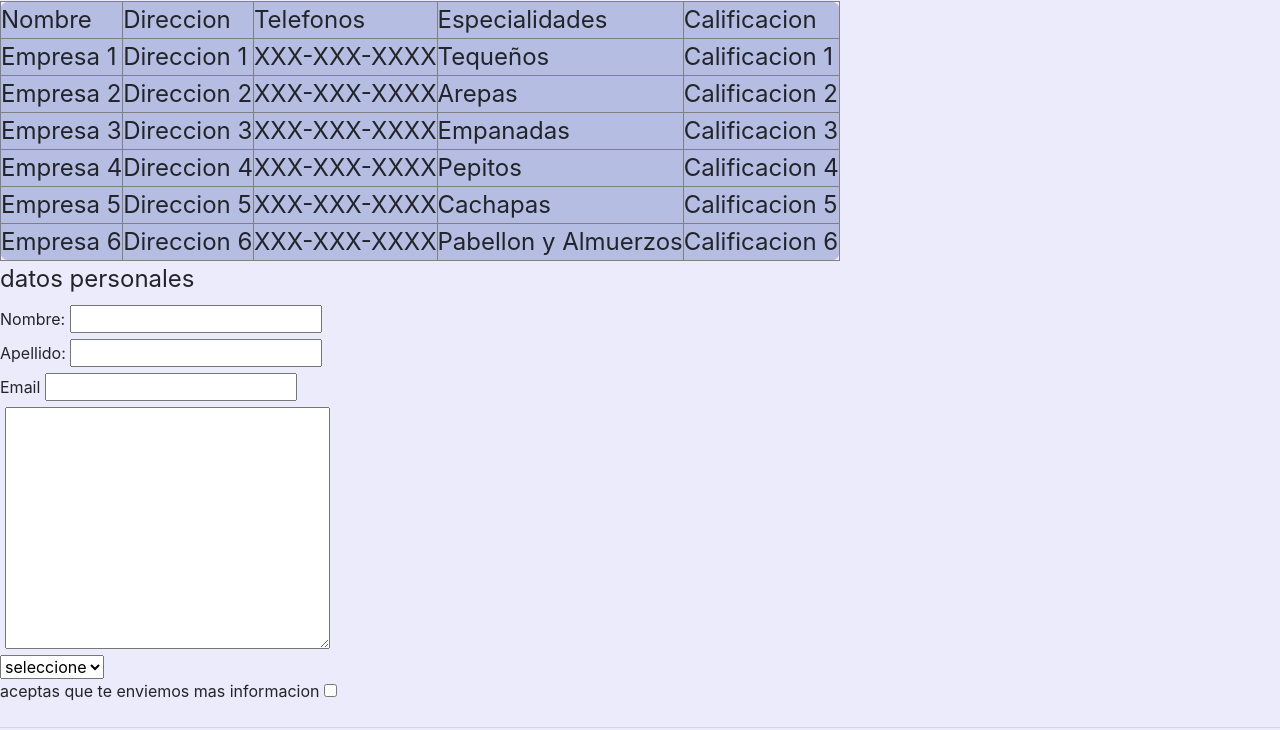
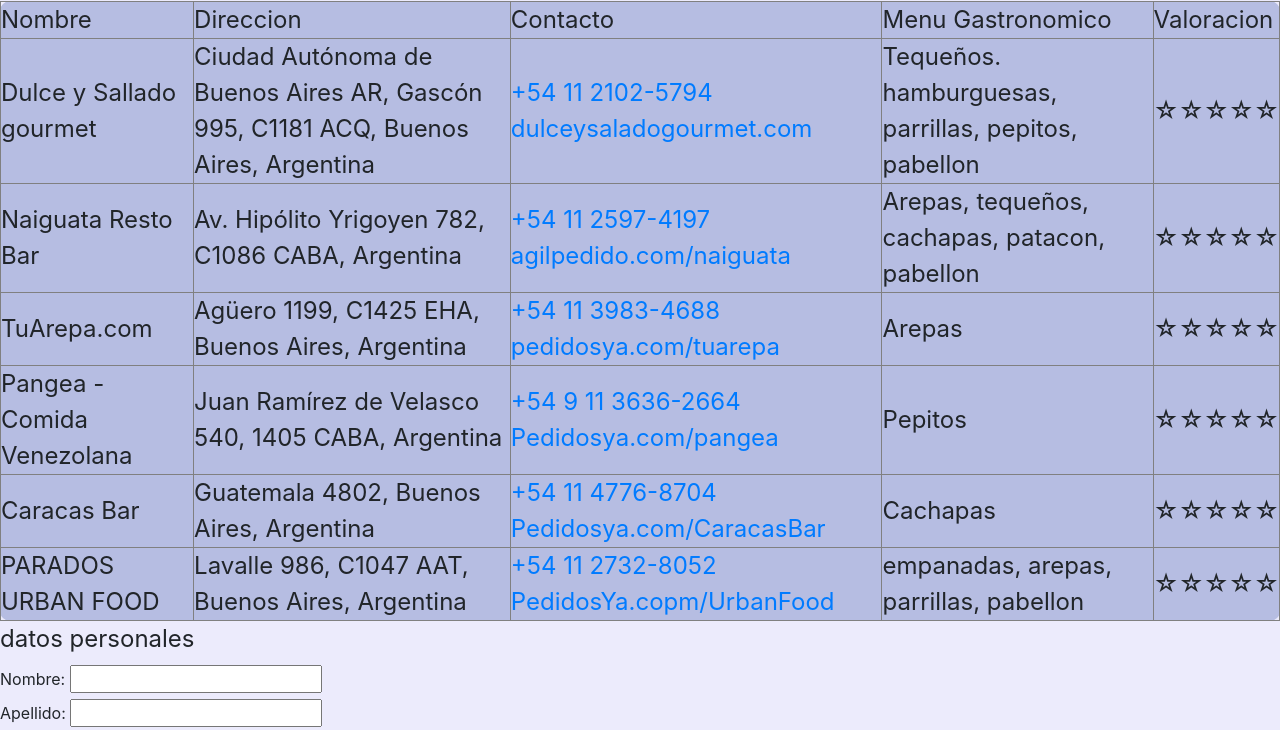
Before and after one commit to swergio29/proyecto-final, a website: page views/aliados.html in a window 1280 px wide. Shown: the part 149-879 px from the top of the page. Drawn offline with nearby package versions, Linux system fonts and the light colour scheme; a web font is replaced by a local one.

Commit message:
archivos actualizados

```diff
--- a/views/aliados.html
+++ b/views/aliados.html
@@ -45,60 +45,60 @@
                 <img src="../img/banner.jpg" class="img-fluid" alt="...">
             </section>
         </header>
-        <section> <!--datos de los aliados comerciales, informacion de contacto-->
+        <div class="table-responsive"> <!--datos de los aliados comerciales, informacion de contacto-->
             <h2 id="subtitulo">Aliados Comerciales en Argentina</h2>
             <table border="solid 1px black" cellspacing="10" cellpadding="10" id="AC">
                 <tr>
                     <td>Nombre</td>
                     <td>Direccion</td>
-                    <td>Telefonos</td>
-                    <td>Especialidades</td>
-                    <td>Calificacion</td>
+                    <td>Contacto</td>
+                    <td>Menu Gastronomico</td>
+                    <td>Valoracion</td>
                 </tr>
                 <tr>
-                    <td>Empresa 1</td>
-                    <td>Direccion 1</td>
-                    <td>XXX-XXX-XXXX</td>
-                    <td>Tequeños</td>
-                    <td>Calificacion 1</td>
+                    <td>Dulce y Sallado gourmet</td>
+                    <td>Ciudad Autónoma de Buenos Aires AR, Gascón 995, C1181 ACQ, Buenos Aires, Argentina</td>
+                    <td><a href="https://api.whatsapp.com/send?phone=541121025794text=Hola%20quiero%20mas%20informacion">+54 11 2102-5794</a> <a href="https://www.dulceysaladogourmet.com/reservaciones-y-contacto">dulceysaladogourmet.com</a></td>
+                    <td>Tequeños. hamburguesas, parrillas, pepitos, pabellon</td>
+                    <td>☆☆☆☆☆</td>
                 </tr>
                 <tr>
-                    <td>Empresa 2</td>
-                    <td>Direccion 2</td>
-                    <td>XXX-XXX-XXXX</td>
-                    <td>Arepas</td>
-                    <td>Calificacion 2</td>
+                    <td>Naiguata Resto Bar</td>
+                    <td>Av. Hipólito Yrigoyen 782, C1086 CABA, Argentina</td>
+                    <td><a href="https://api.whatsapp.com/send?phone=541125974197&text=Hola%20quiero%20mas%20informacion">+54 11 2597-4197</a> <a href="https://agilpedido.com/Naiguata/Naiguata-Centro">agilpedido.com/naiguata</a></td>
+                    <td>Arepas, tequeños, cachapas, patacon, pabellon</td>
+                    <td>☆☆☆☆☆</td>
                 </tr>
                 <tr>
-                    <td>Empresa 3</td>
-                    <td>Direccion 3</td>
-                    <td>XXX-XXX-XXXX</td>
-                    <td>Empanadas</td>
-                    <td>Calificacion 3</td>
+                    <td>TuArepa.com</td>
+                    <td>Agüero 1199, C1425 EHA, Buenos Aires, Argentina</td>
+                    <td> <a href="https://api.whatsapp.com/send?phone=541139834688&text=Hola%20quiero%20mas%20informacion">+54 11 3983-4688</a> <a href="https://www.pedidosya.com.ar/restaurantes/buenos-aires/tuarepacom-menu?utm_campaign=google_reserve_place_order_action&utm_medium=organic&utm_source=google">pedidosya.com/tuarepa</a></td>
+                    <td>Arepas</td>
+                    <td>☆☆☆☆☆</td>
                 </tr>
                 <tr>
-                    <td>Empresa 4</td>
-                    <td>Direccion 4</td>
-                    <td>XXX-XXX-XXXX</td>
+                    <td>Pangea - Comida Venezolana</td>
+                    <td>Juan Ramírez de Velasco 540, 1405 CABA, Argentina</td>
+                    <td> <a href="https://api.whatsapp.com/send?phone=5491136362664&text=Hola%20quiero%20mas%20informacion">+54 9 11 3636-2664</a> <a href="https://www.pedidosya.com.ar/restaurantes/buenos-aires/Pangea%20-%20arepas,%20teque%C3%B1os-menu?utm_campaign=google_reserve_place_order_action&utm_medium=organic&utm_source=google">Pedidosya.com/pangea</a></td>
                     <td>Pepitos</td>
-                    <td>Calificacion 4</td>
+                    <td>☆☆☆☆☆</td>
                 </tr>
                 <tr>
-                    <td>Empresa 5</td>
-                    <td>Direccion 5</td>
-                    <td>XXX-XXX-XXXX</td>
+                    <td>Caracas Bar</td>
+                    <td>Guatemala 4802, Buenos Aires, Argentina</td>
+                    <td><a href="https://api.whatsapp.com/send?phone=541147768704&text=Hola%20quiero%20mas%20informacion">+54 11 4776-8704</a> <a href="https://www.pedidosya.com.ar/restaurantes/buenos-aires/caracas-bar--palermo-menu?utm_campaign=google_reserve_place_order_action&utm_medium=organic&utm_source=google">Pedidosya.com/CaracasBar</a></td>
                     <td>Cachapas</td>
-                    <td>Calificacion 5</td>
+                    <td>☆☆☆☆☆</td>
                 </tr>
                 <tr>
-                    <td>Empresa 6</td>
-                    <td>Direccion 6</td>
-                    <td>XXX-XXX-XXXX</td>
-                    <td>Pabellon y Almuerzos</td>
-                    <td>Calificacion 6</td>
+                    <td>PARADOS URBAN FOOD</td>
+                    <td>Lavalle 986, C1047 AAT, Buenos Aires, Argentina</td>
+                    <td><a href="https://api.whatsapp.com/send?phone=541127328052&text=Hola%20quiero%20mas%20informacion">+54 11 2732-8052</a> <a href="https://www.pedidosya.com.ar/restaurantes/buenos-aires/parados-urban-food-menu?utm_campaign=google_reserve_place_order_action&utm_medium=organic&utm_source=google">PedidosYa.copm/UrbanFood</a></td>
+                    <td>empanadas, arepas, parrillas, pabellon</td>
+                    <td>☆☆☆☆☆</td>
                 </tr>
             </table>
-        </section>
+        </div>
 
         <section class="formulario" id="form"> <!--FORMULARIO-->
             <form action="">
```
